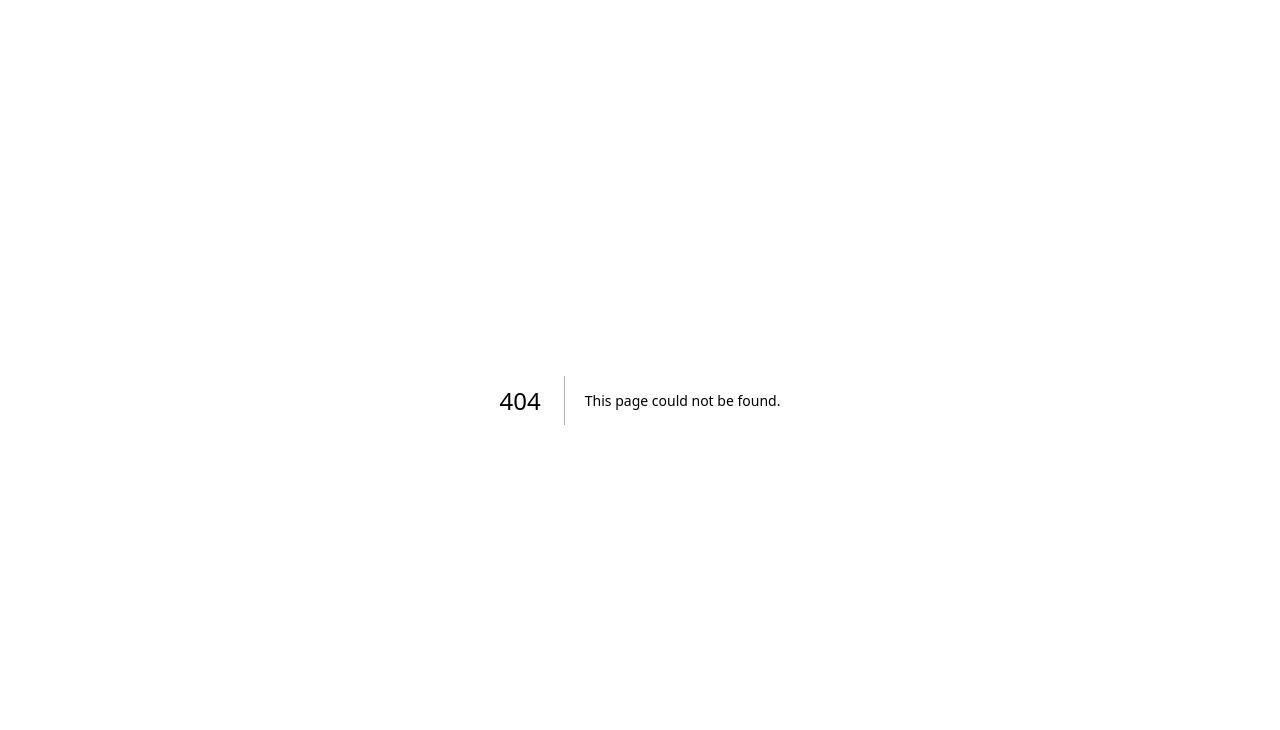
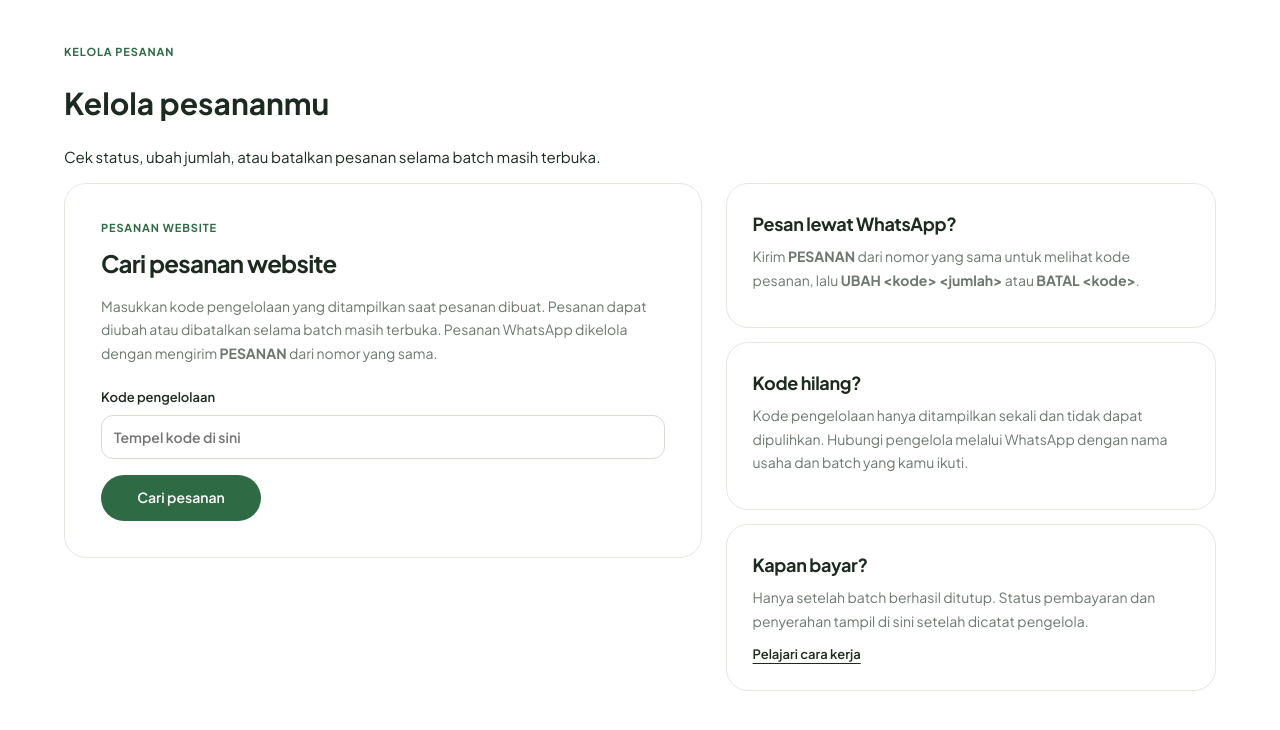
Before and after one commit to ghinayantes/GroUp, a Next.js app: page /pesanan in a window 1280 px wide. Before the commit this address had no page. Shown: the top 730 px of the page. Built offline with nearby package versions, Linux system fonts and the light colour scheme.

Commit message:
feat(pesanan): add order management page for website buyers

```diff
--- a/app/globals.css
+++ b/app/globals.css
@@ -185,6 +185,17 @@ button.pill{cursor:pointer}
 .breadcrumb>span:before{content:'/';margin-right:6px;color:#b9b6ae}
 .breadcrumb a:hover{color:var(--green)}
 .breadcrumb [aria-current]{color:var(--ink);font-weight:600}
+.info-grid{display:grid;grid-template-columns:1fr 1fr;gap:20px}
+.benefit-grid{display:grid;grid-template-columns:repeat(4,1fr);gap:18px}
+.info-card{border:1px solid var(--line);border-radius:var(--radius);padding:26px;background:#fff}
+.info-card h3{margin:12px 0 8px;font-size:18px;letter-spacing:-.02em}
+.info-card p{margin:0 0 8px;color:var(--muted);line-height:1.7;font-size:14px}
+.info-icon{width:46px;height:46px;border-radius:14px;display:grid;place-items:center;background:var(--green-soft);color:var(--green)}
 .detail-page .detail-grid{margin-top:20px}
+.manage-layout{display:grid;grid-template-columns:minmax(0,1.3fr) minmax(0,1fr);gap:24px;align-items:start}
+.manage-layout .admin-panel{max-width:none;margin:0}
+.manage-aside{display:grid;gap:14px}
+.manage-aside .info-card h3{margin-top:0}
+
 @keyframes rise{from{opacity:0;transform:translateY(10px)}to{opacity:1;transform:none}}
 @keyframes fade{from{opacity:0}to{opacity:1}}
--- /dev/null
+++ b/app/pesanan/page.tsx
@@ -0,0 +1,13 @@
+import type { Metadata } from "next";
+import ManageOrder from "@/components/ManageOrder";
+
+export const metadata: Metadata = { title: "Kelola pesanan — GroUp" };
+
+export default function ManageOrderPage() {
+  return <main className="section">
+    <div className="eyebrow eyebrow-dark">KELOLA PESANAN</div>
+    <h1>Kelola pesananmu</h1>
+    <p>Cek status, ubah jumlah, atau batalkan pesanan selama batch masih terbuka.</p>
+    <ManageOrder />
+  </main>;
+}
--- /dev/null
+++ b/components/ManageOrder.tsx
@@ -0,0 +1,73 @@
+"use client";
+
+import { useState } from "react";
+import Link from "next/link";
+import { formatDeadline, formatQuantity, MAX_ORDER_QUANTITY, rupiah, statusLabel } from "@/lib/batch";
+import type { ManagedOrder } from "@/lib/orders";
+
+const paymentLabels: Record<string, string> = { not_due: "Belum ditagih", due: "Menunggu pembayaran", paid: "Lunas", refunded: "Dikembalikan" };
+const fulfillmentLabels: Record<string, string> = { pending: "Disiapkan", ready: "Siap diambil", collected: "Sudah diambil", delivered: "Sudah dikirim" };
+
+export default function ManageOrder() {
+  const [code, setCode] = useState("");
+  const [order, setOrder] = useState<ManagedOrder | null>(null);
+  const [quantity, setQuantity] = useState(0);
+  const [loading, setLoading] = useState(false);
+  const [message, setMessage] = useState("");
+  const [error, setError] = useState("");
+
+  async function call(method: "POST" | "PATCH" | "DELETE", extra: Record<string, unknown> = {}, success = "") {
+    setLoading(true); setError(""); setMessage("");
+    try {
+      const response = await fetch("/api/orders/manage", { method, headers: { "Content-Type": "application/json" }, body: JSON.stringify({ managementCode: code.trim(), ...extra }) });
+      const result = await response.json();
+      if (!response.ok) throw new Error(result.error || "Permintaan gagal.");
+      setOrder(result.order);
+      setQuantity(result.order?.quantity ?? 0);
+      setMessage(success);
+    } catch (cause) {
+      setError(cause instanceof Error ? cause.message : "Permintaan gagal.");
+    } finally {
+      setLoading(false);
+    }
+  }
+
+  return <div className="manage-layout">
+    <section className="admin-panel">
+      <div className="eyebrow eyebrow-dark">PESANAN WEBSITE</div>
+      <h2>Cari pesanan website</h2>
+      <p>Masukkan kode pengelolaan yang ditampilkan saat pesanan dibuat. Pesanan dapat diubah atau dibatalkan selama batch masih terbuka. Pesanan WhatsApp dikelola dengan mengirim <b>PESANAN</b> dari nomor yang sama.</p>
+      <form className="admin-form" onSubmit={(event) => { event.preventDefault(); call("POST"); }}>
+        <label>Kode pengelolaan<input required autoComplete="off" value={code} onChange={(event) => setCode(event.target.value)} placeholder="Tempel kode di sini" /></label>
+        <button className="button button-dark" disabled={loading}>{loading && !order ? "Mencari…" : "Cari pesanan"}</button>
+      </form>
+      {error && <p className="form-error" role="alert">{error}</p>}
+
+      {order && <div className="managed-order">
+        <h2>{order.batch.name}</h2>
+        <dl className="detail-rules">
+          <dt>Nama usaha</dt><dd>{order.customerName}</dd>
+          <dt>Jumlah</dt><dd>{formatQuantity(order.quantity)} {order.batch.unit}</dd>
+          <dt>Status pesanan</dt><dd>{order.status === "cancelled" ? "Dibatalkan" : "Aktif"}</dd>
+          <dt>Status batch</dt><dd>{order.batch.status === "open" && !order.editable && order.status === "confirmed" ? "Deadline lewat — menunggu penutupan" : statusLabel[order.batch.status]} · deadline {formatDeadline(order.batch.closesAt)}</dd>
+          {order.finalUnitPrice !== null && <><dt>Harga final</dt><dd>{rupiah(order.finalUnitPrice)}/{order.batch.unit} · total {rupiah(order.finalUnitPrice * order.quantity)}</dd></>}
+          {order.batch.status === "successful" && order.status === "confirmed" && <><dt>Pembayaran</dt><dd>{paymentLabels[order.paymentStatus] ?? order.paymentStatus} — {order.batch.paymentInstructions}</dd><dt>Penyerahan</dt><dd>{fulfillmentLabels[order.fulfillmentStatus] ?? order.fulfillmentStatus} — {order.batch.fulfillmentPlan}</dd></>}
+          {order.batch.status === "failed" && <><dt>Hasil</dt><dd>Kuota tidak tercapai. Tidak ada tagihan.</dd></>}
+        </dl>
+        {order.editable && <form className="admin-form" onSubmit={(event) => { event.preventDefault(); call("PATCH", { quantity }, "Jumlah pesanan diperbarui."); }}>
+          <label>Ubah jumlah ({order.batch.unit})<input type="number" required min="0.001" max={MAX_ORDER_QUANTITY} step="any" value={quantity} onChange={(event) => setQuantity(Number(event.target.value))} /></label>
+          <div className="admin-inline">
+            <button className="button button-dark" disabled={loading}>Simpan jumlah</button>
+            <button type="button" className="link-button" disabled={loading} onClick={() => { if (window.confirm("Batalkan pesanan ini?")) call("DELETE", {}, "Pesanan dibatalkan."); }}>Batalkan pesanan</button>
+          </div>
+        </form>}
+        {message && <p className="admin-message" role="status">{message}</p>}
+      </div>}
+    </section>
+    <aside className="manage-aside">
+      <article className="info-card"><h3>Pesan lewat WhatsApp?</h3><p>Kirim <b>PESANAN</b> dari nomor yang sama untuk melihat kode pesanan, lalu <b>UBAH &lt;kode&gt; &lt;jumlah&gt;</b> atau <b>BATAL &lt;kode&gt;</b>.</p></article>
+      <article className="info-card"><h3>Kode hilang?</h3><p>Kode pengelolaan hanya ditampilkan sekali dan tidak dapat dipulihkan. Hubungi pengelola melalui WhatsApp dengan nama usaha dan batch yang kamu ikuti.</p></article>
+      <article className="info-card"><h3>Kapan bayar?</h3><p>Hanya setelah batch berhasil ditutup. Status pembayaran dan penyerahan tampil di sini setelah dicatat pengelola.</p><Link className="text-link" href="/cara-kerja">Pelajari cara kerja</Link></article>
+    </aside>
+  </div>;
+}
```
